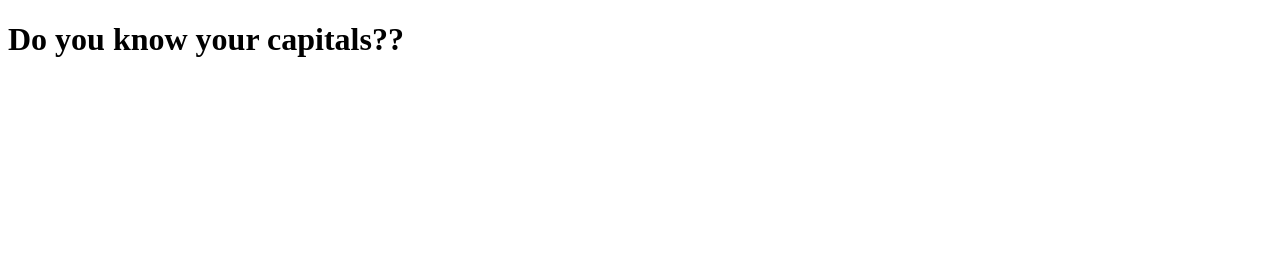
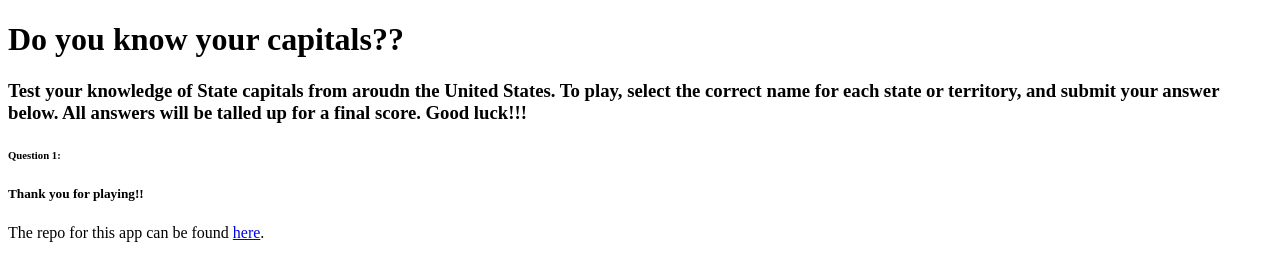
Before and after one commit to mvaden/us_capitals, a plain HTML site: page index.html in a window 1280 px wide. Drawn offline with Linux system fonts and the light colour scheme.

Commit message:
Created templates for each question; created introduction and closing.

```diff
--- a/index.html
+++ b/index.html
@@ -7,8 +7,249 @@
   <title>Document</title>
 </head>
 <body>
+
+  <!-- Page title/heading.  -->
   <header>
     <h1>Do you know your capitals??</h1>
   </header>
+
+  <!-- Game instructions -->
+  <section class="instructions">
+    <h3>Test your knowledge of State capitals from aroudn the United States. To play, select the correct name for each state or territory, and submit your answer below. All answers will be talled up for a final score. Good luck!!!</h3>
+  </section>
+
+    <!-- This template is for each question in the main section below. -->
+    <!-- <h6>Question :</h6>
+    <p></p> -->
+
+  <main class="questions">
+
+    <!-- Montgomery, Alabama -->
+    <h6>Question 1:</h6>
+      <p></p>
+
+    <!-- Juneau, Alaska
+    <h6>Question 2:</h6>
+      <p></p>
+
+    Phoenix, Arizona
+    <h6>Question 2:</h6>
+      <p></p>
+
+    Little Rock, Arkansas
+    <h6>Question 4:</h6>
+      <p></p>
+
+    Sacramento, Califonia
+    <h6>Question 5:</h6>
+      <p></p> -->
+
+    <!-- Denver, Colorado
+    <h6>Question 6:</h6>
+      <p></p>
+
+    Hartford, Connecticut
+    <h6>Question 7:</h6>
+      <p></p>
+
+    Dover, Delaware
+    <h6>Question 9:</h6>
+      <p></p>
+
+    Tallahassee, Flordia
+    <h6>Question 10:</h6>
+      <p></p>
+
+    Atlanta, Georgia
+    <h6>Question 11:</h6>
+      <p></p>
+
+    Honolulu, Hawaii
+    <h6>Question 12:</h6>
+      <p></p>
+
+    Boise, Idaho
+    <h6>Question 13:</h6>
+      <p></p>
+
+    Springfield, Illinois
+    <h6>Question 14:</h6>
+      <p></p>
+
+    Indianapolis, Indiana
+    <h6>Question 15:</h6>
+      <p></p>
+
+    Des Moines, Iowa
+    <h6>Question 16:</h6>
+      <p></p>
+
+    Topeka, Kansas
+    <h6>Question 17:</h6>
+      <p></p>
+
+    Frankfort, Kentucky
+    <h6>Question 18:</h6>
+      <p></p>
+
+    Baton Rouge, Louisana
+    <h6>Question 19:</h6>
+      <p></p>
+
+    Augusta, Maine
+    <h6>Question 20:</h6>
+      <p></p>
+
+    Annapolis, Maryland
+    <h6>Question 21:</h6>
+      <p></p>
+
+    Boston, Massachusetts
+    <h6>Question 22:</h6>
+      <p></p>
+
+    Lansing, Michigan
+    <h6>Question 23:</h6>
+      <p></p>
+
+    St. Paul, Minnesota
+    <h6>Question 24:</h6>
+      <p></p>
+
+    Jackson, Mississippi
+    <h6>Question 25:</h6>
+      <p></p>
+
+    Jefferson City, Missouri
+    <h6>Question 26:</h6>
+      <p></p>
+
+    Helena, Montana
+    <h6>Question 27:</h6>
+      <p></p>
+
+    Lincoln, Nebraska
+    <h6>Question 28:</h6>
+      <p></p>
+
+    Carson City, Nevada
+    <h6>Question 29:</h6>
+      <p></p>
+
+    Concord, New Hampshire
+    <h6>Question 30:</h6>
+      <p></p>
+
+    Trenton, New Jersey
+    <h6>Question 31:</h6>
+      <p></p>
+
+    Santa Fe, New Mexico
+    <h6>Question 32:</h6>
+      <p></p>
+
+    Albany, New York
+    <h6>Question 33:</h6>
+      <p></p>
+
+    Raleigh, North Carolina
+    <h6>Question 34:</h6>
+      <p></p>
+
+    Bismark, North Dakota
+    <h6>Question 35:</h6>
+      <p></p>
+
+    Columbus, Ohio
+    <h6>Question 36:</h6>
+      <p></p>
+
+    Oklahoma City, Oklahoma
+    <h6>Question 37:</h6>
+      <p></p>
+
+    Salem, Oregon
+    <h6>Question 38:</h6>
+      <p></p>
+
+    Harrisburg, Pennsylvaina
+    <h6>Question 39:</h6>
+      <p></p>
+
+    Providence, Rhode Island
+    <h6>Question 40:</h6>
+      <p></p>
+
+    Columbia, South Carolina
+    <h6>Question 41:</h6>
+      <p></p>
+
+    Pierre, South Dakota
+    <h6>Question 42:</h6>
+      <p></p>
+
+    Nashville, Tennessee
+    <h6>Question 43:</h6>
+      <p></p>
+
+    Austin, Texas
+    <h6>Question 44:</h6>
+      <p></p>
+
+    Salt Lake City, Utah
+    <h6>Question 45:</h6>
+      <p></p>
+
+    Montpelier, Vermont
+    <h6>Question 46:</h6>
+      <p></p>
+
+    Richmond, Virginia
+    <h6>Question 47:</h6>
+      <p></p>
+
+    Olympia, Washington
+    <h6>Question 48:</h6>
+      <p></p>
+
+    Charleston, West Virgnia
+    <h6>Question 49:</h6>
+      <p></p>
+
+    Madison, Wisconsin
+    <h6>Question 50:</h6>
+      <p></p>
+
+    Cheyenne, Wyoming
+    <h6>Question 51:</h6>
+      <p></p>
+
+    Charlotte Amalie, U.S. Virgin Islands
+    <h6>Question 52:</h6>
+      <p></p>
+
+    San Juan, Puerto Rico
+    <h6>Question 53:</h6>
+      <p></p>
+
+    Saipan, Northern Marina Islands
+    <h6>Question 54:</h6>
+      <p></p>
+
+    Hagåtña, Guam
+    <h6>Question 55:</h6>
+      <p></p> -->
+
+  </main>
+
+  <section class="results">
+    <!-- final score, results go here -->
+  </section>
+
+  <footer>
+    <h5>Thank you for playing!!</h5>
+    <p>The repo for this app can be found <a href="#">here</a>.</p>
+  </footer>
+
 </body>
 </html>
```
